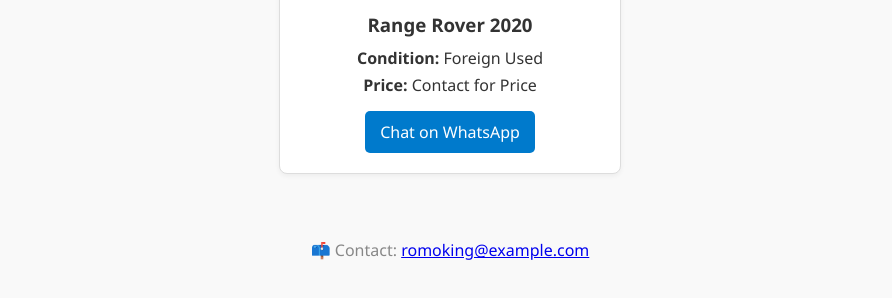
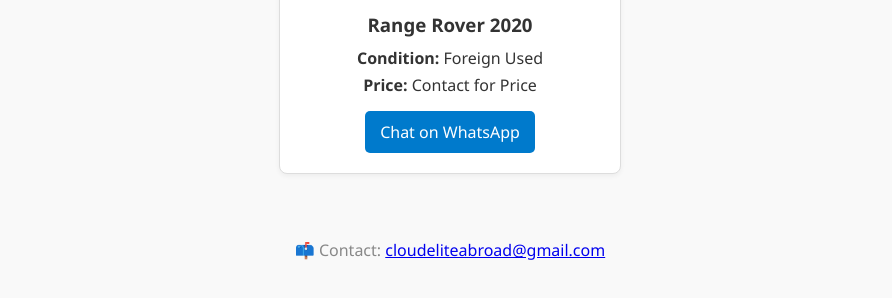
Before and after one commit to abroadking/romoking-car-site, a plain HTML site: page index.html in a window 1280 px wide. Shown: the part 742-1040 px from the top of the page, without its empty margins (190-1082 px from the left). Drawn offline with Linux system fonts and the light colour scheme.

Commit message:
Update index.html

```diff
--- a/index.html
+++ b/index.html
@@ -50,7 +50,7 @@
     </section>
 
     <footer>
-      <p>📫 Contact: <a href="mailto:romoking@example.com">romoking@example.com</a></p>
+      <p>📫 Contact: <a href="mailto:romoking@example.com">cloudeliteabroad@gmail.com</a></p>
     </footer>
   </div>
 </body>
```
